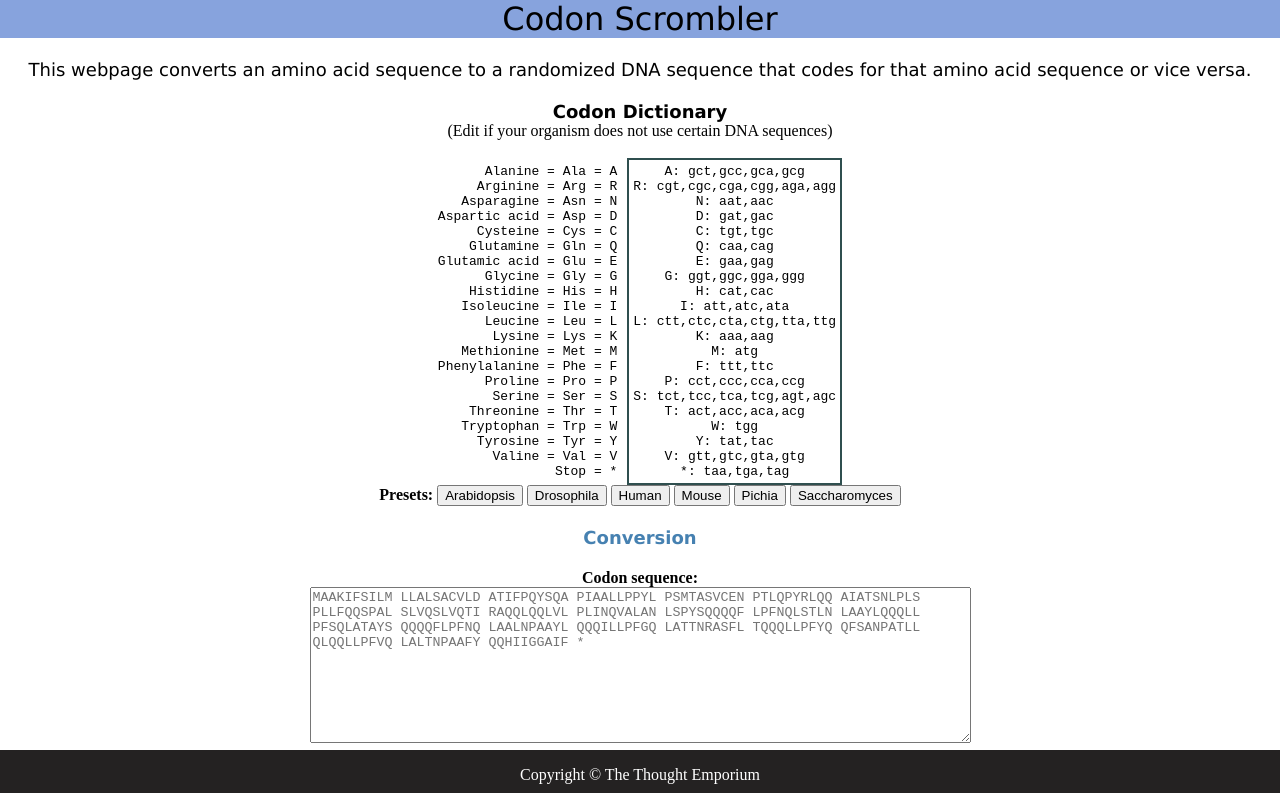
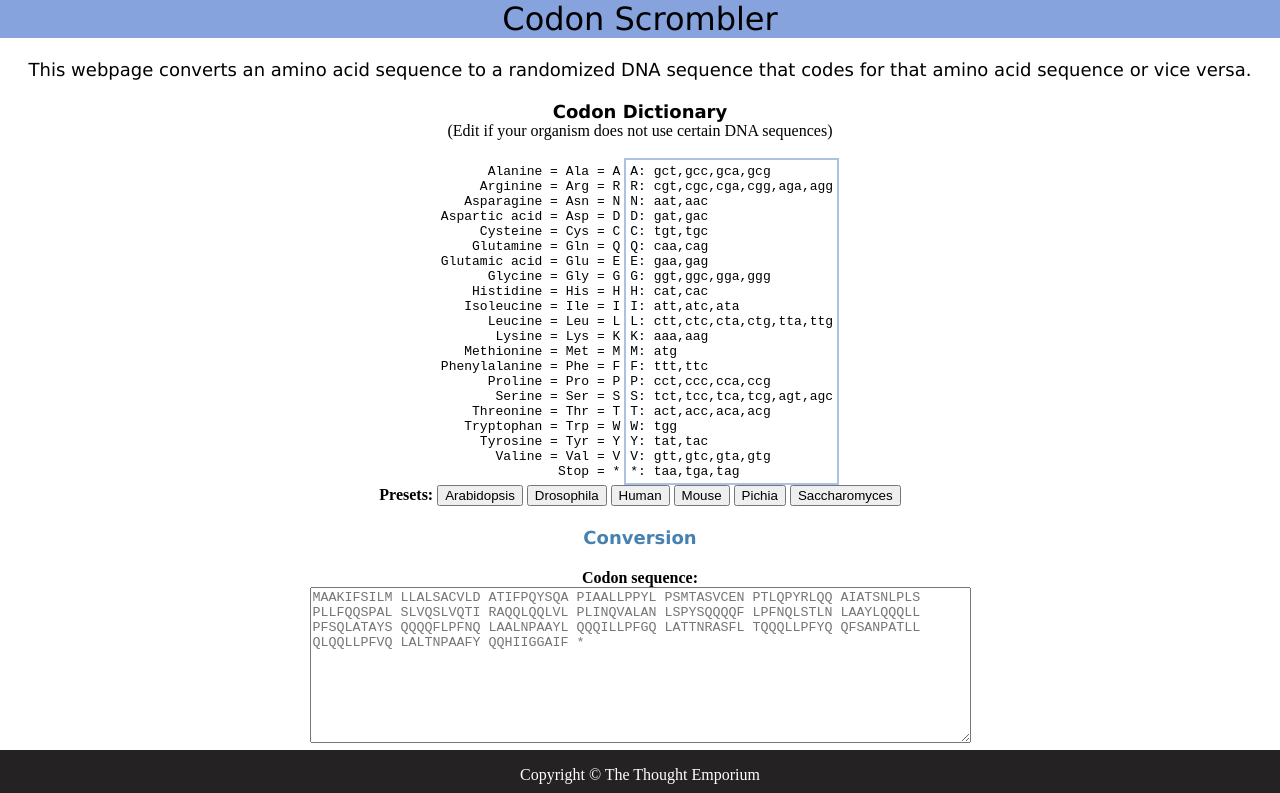
Before and after one commit to thethoughtemporium/Whose-gene-is-it-anyway, a plain HTML site: page index.html in a window 1280 px wide. Shown: the top 793 px of the page. Drawn offline with nearby package versions, Linux system fonts and the light colour scheme; files that its build step writes are made by us from their sources; files whose address does not match are found by name.

Commit message:
Update codonscromble.css

```diff
--- a/scripts/codonscromble/codonscromble.css
+++ b/scripts/codonscromble/codonscromble.css
@@ -2,12 +2,12 @@ table {
   border-collapse: collapse;
 }
 td, th {
-  border: 1px solid #dddddd;
+  border: 1px solid #95c0e9;
   text-align: left;
   padding: 8px;
 }
 tr:nth-child(even) {
-  background-color: #dddddd;
+  background-color: #85b2cf;
 }
 td.mono {
     font-family: 'Courier New', Courier, monospace;
@@ -20,23 +20,34 @@ td.mono {
     text-align: right;
     margin-top: 0;
     margin-bottom: 0;
+
+
 }
 
 #codondict {
     vertical-align: baseline;
     display:inline-block;
     white-space: pre;
-    border: 2px solid darkslategray;
+    border: 2px solid rgb(174, 193, 226);
     padding: 4px;
     margin-top: 0;
     margin-bottom: 0;
+    text-align:left;
+
 }
 
 #codonkey-container {
-    display:inline-block;
-    margin-right: 6px;
+  font-family: arial;
+  display:inline-block;
+  text-align: center;
+
+
 }
 
 #codondict-container {
     display:inline-block;
+
+
+
+
 }
```
